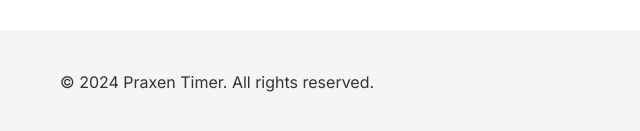
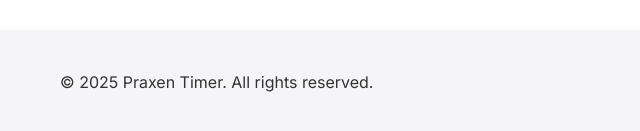
Before and after one commit to PraxenApp/Praxen, a plain HTML site: page terms-of-service.html in a window 1280 px wide. Shown: the part 2324-2455 px from the top of the page, 0-640 px from the left. Drawn offline with Linux system fonts and the light colour scheme.

Commit message:
Update terms-of-service.html

```diff
--- a/terms-of-service.html
+++ b/terms-of-service.html
@@ -106,7 +106,7 @@
 
     <footer class="footer">
         <div class="container">
-            <p>&copy; 2024 Praxen Timer. All rights reserved.</p>
+            <p>&copy; 2025 Praxen Timer. All rights reserved.</p>
         </div>
     </footer>
 </body>
```
